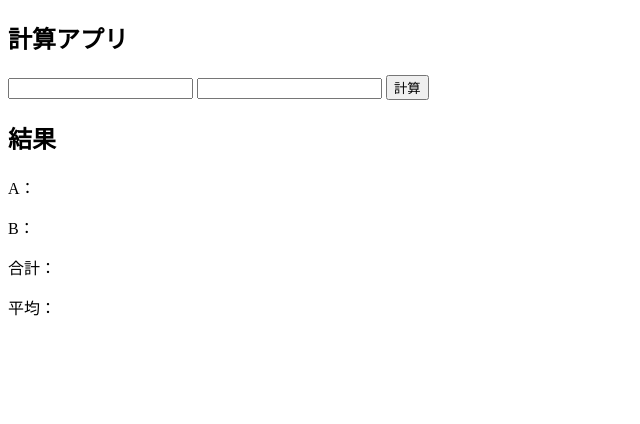
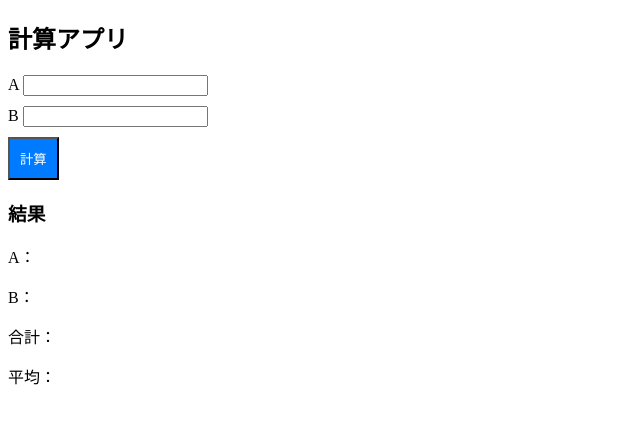
Before and after one commit to arichan0408/WebPythonTest, a Flask app: template templates/index.html in a window 1280 px wide. Shown: the top 424 px of the page, without its empty margins (0-640 px from the left). Run offline with Flask 3, Linux system fonts and the light colour scheme; the template is opened without the code that fills it, so the values that code supplies are empty.

Commit message:
css追加

```diff
--- /dev/null
+++ b/static/css/index.css
@@ -0,0 +1,12 @@
+.cal{
+    display: inline-block;
+    padding: 10px;
+    background: #007bff;
+    color: white;
+    text-decoration: none;
+}
+
+form label{
+    display: block;
+    margin-bottom: 10px;
+}
--- a/templates/index.html
+++ b/templates/index.html
@@ -3,19 +3,29 @@
 <head>
   <meta charset="UTF-8">
   <meta name="viewport" content="width=device-width, initial-scale=1">
+  <link rel="stylesheet" href="{{ url_for('static', filename='css/index.css') }}">
+
   <title>計算アプリ</title>
 </head>
 <body>
   <h2>計算アプリ</h2>
 
   <form method="post">
-    <input type="number" name="a" required>
-    <input type="number" name="b" required>
-    <button type="submit">計算</button>
+    <label>
+      A
+      <input type="number" name="a" required>
+    </label>
+
+    <label>
+      B
+      <input type="number" name="b" required>
+    </label>
+
+    <button type="submit" class="cal">計算</button>
   </form>
 
   {% if result is not none %}
-    <h2>結果</h2>
+    <h3>結果</h3>
         <p>A：{{ result.a }}</p>
         <p>B：{{ result.b }}</p>
         <p>合計：{{ result.sum }}</p>
```
